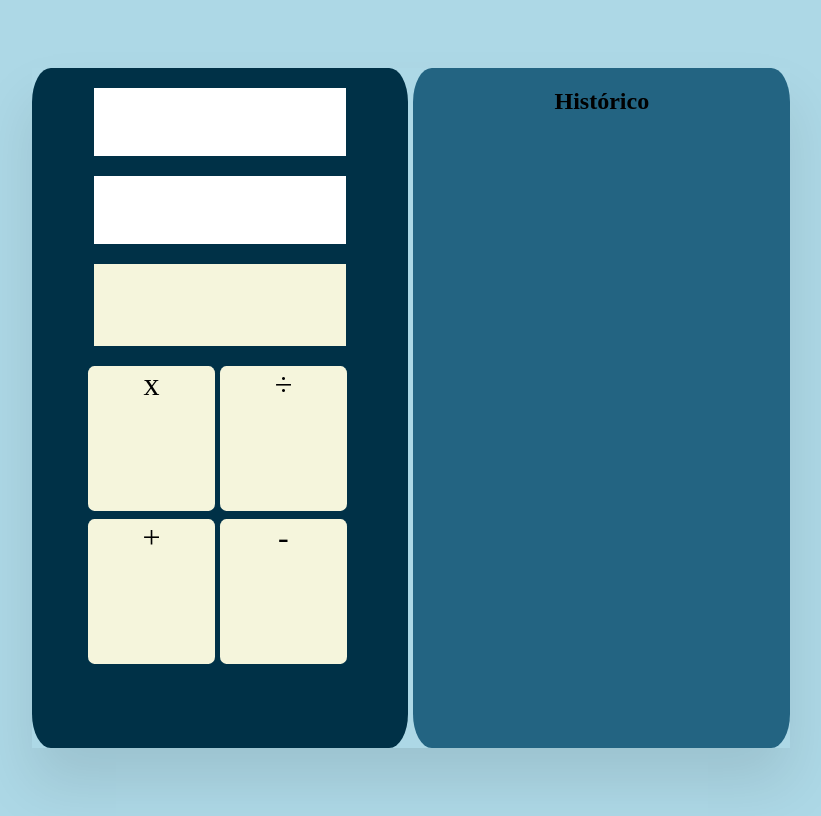
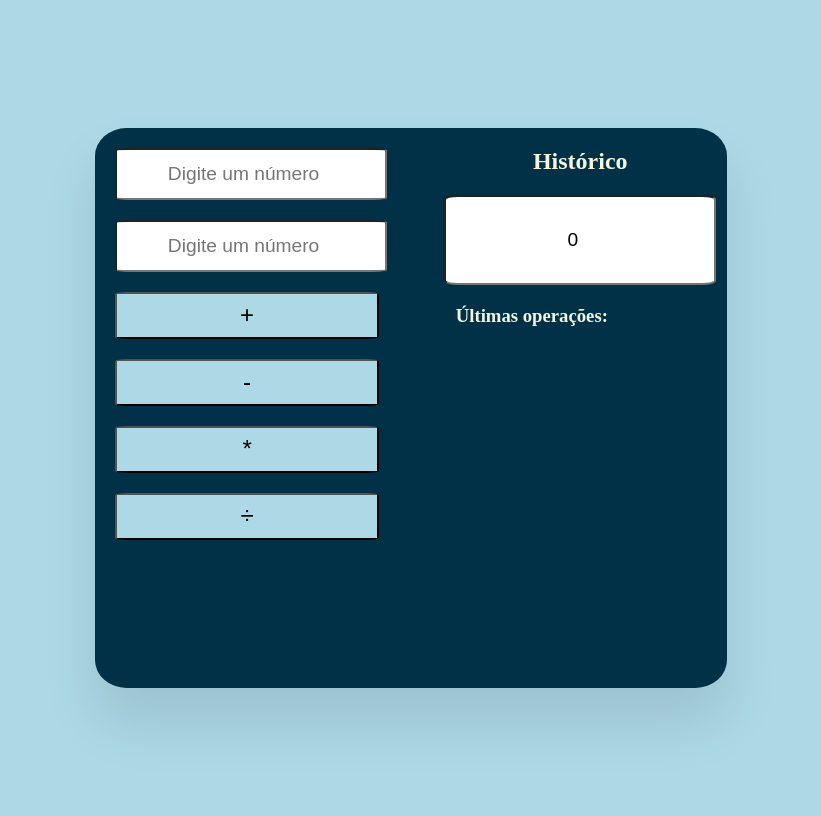
Before and after one commit to mariatassiana/Calculator-, a plain HTML site: page index.html in a window 1280 px wide. Shown: the whole page, without its empty margins (229-1050 px from the left). Drawn offline with Linux system fonts and the light colour scheme.

Commit message:
finalizando com javascript

```diff
--- a/index.html
+++ b/index.html
@@ -9,28 +9,24 @@
 </head>
 <body>
     <div class="container">
-        <div class="left_side">
-            <div class="first_number"></div>
-            <div class="second_number"></div>
-            <div class="clear"></div>
-            <div class="operations">
-                <div class="columone">
-                    <div class="multiplicação">x</div>
-                    <div class="divisão">÷</div>
-                </div>
-                <div class="columntwo">
-                    <div class="adição">+</div>
-                    <div class="subtração">-</div>
-                </div>
-
+        <div class="input">
+            <input id="num1" type="number" placeholder="Digite um número">
+            <input id="num2" type="number" placeholder="Digite um número">
+            <button onclick="calc('+')">+</button>
+            <button onclick="calc('-')">-</button>
+            <button onclick="calc('*')">*</button>
+            <button onclick="calc('÷')">÷</button>
+        </div>
+        <div class="Histórico">
+            <h2>Histórico</h2>
+            <input id="output" type="number" readonly value="0"/>
+            <div id="history" class="history">
+                <h3>Últimas operações:</h3>
+                <div class="clear"></div>
+            </div>
             </div>
         </div>
-        <div class="right_side">
-            <div class="Histórico">
-                <h2>Histórico</h2>
-            </div>
-        </div>
-
     </div>
+    <script src="script.js"></script>
 </body>
 </html>
--- /dev/null
+++ b/script.js
@@ -0,0 +1,27 @@
+function calc(op){
+
+    num1 = parseFloat(document.getElementById("num1").value)
+    num2 = parseFloat(document.getElementById("num2").value)
+    var result = 0;
+
+    switch(op)
+    {
+        case '+': result  = num1 + num2; break;
+        case '-': result  = num1 - num2; break;
+        case '*': result  = num1 * num2; break;
+        case '/': result  = num1 / num2; break;
+    }
+
+    document.getElementById("output").value = result;
+
+    var newOutput = num1 + " " + op + " " + num2 + " = " +result;
+
+    document.getElementById("history").innerHTML += "<p>" + newOutput + "</p>";
+
+    var list = document.getElementById("history");
+    if(list.children.length > 10){
+        document.getElementById("history").removeChild(list.childNodes[0]);
+    }
+
+
+}
--- a/style.css
+++ b/style.css
@@ -5,110 +5,60 @@ body{
     justify-content: center;
     min-height: 100vh;
 }
+input{
+    width: 90%;
+    height: 15%;
+    text-align: center;
+    border-radius: 5%;
+    background-color: white;
+    font-size: larger;
+
+}
+button{
+  height: 15%;
+  width: 90%;
+  background-color: lightblue;
+  border-radius: 5%;
+  font-size: x-large;
+
+}
+.clear{
+    clear: both;
+}
+.input{
+    display: flex;
+    flex-direction: column;
+    width: 50%;
+    height: 70%;
+    gap: 20px;
+    padding: 20px;
+}
+.output{
+    display: flex;
+    height: 12%;
+    font-size: large;
+}
 .container{
     margin: auto;
     display: flex;
-    height: 85%;
-    width: 60%;
-    justify-content: center;
+    height: 70%;
+    width: 50%;
     box-shadow: 0 35px 55px rgb(0,0,0,0.1);
     gap: 5px;
-
-}
-.left_side{
-    height: 100%;
-    width: 50%;
     background-color: #003147;
     border-radius: 5%;
 }
-.right_side{
+.Histórico{
     height: 100%;
     width: 50%;
-    background-color: #236482;
     border-radius: 5%;
+    color: beige;
+    text-align: center;
 }
-.first_number{
+.history{
     height: 10%;
     width: 67%;
-    background-color: white;
-    margin: auto;
-    margin-top: 20px;
-}
-.second_number{
-    height: 10%;
-    width: 67%;
-    background-color: white;
-    margin: auto;
-    margin-top: 20px;
-}
-.clear{
-    height: 12%;
-    width: 67%;
-    background-color: beige;
-    margin: auto;
-    margin-top: 20px;
-}
-.operations{
-    height: 45%;
-    width: 70%;
-    background-color: #003147;
-    margin: auto;
-    margin-top: 20px;
-    gap: 5px;
-
-}
-.columone{
-    display: flex;
-    flex-wrap: wrap;
-    height: 50%;
-    width: 100%;
-    flex-direction: column;
-
-}
-.columntwo{
-    display: flex;
-    flex-wrap: wrap;
-    height: 50%;
-    width: 100%;
-    flex-direction: column;
-}
-.multiplicação{
-    height: 95%;
-    width: 48%;
-    background-color: beige;
-    border-radius: 5%;
-    text-align: center;
-    font-size: xx-large;
-
-}
-.divisão{
-    height: 95%;
-    width: 48%;
-    background-color: beige;
-    border-radius: 5%;
-    text-align: center;
-    font-size: xx-large;
-}
-.adição{
-    height: 95%;
-    width: 48%;
-    background-color: beige;
-    border-radius: 5%;
-    font-size: xx-large;
-    text-align: center;
-}
-.subtração{
-    height: 95%;
-    width: 48%;
-    background-color: beige;
-    border-radius: 5%;
-    font-size: xx-large;
-    text-align: center;
-}
-.Histórico{
-    height: 10%;
-    width: 67%;
-    margin: auto;
     margin-top: 20px;
     text-align: center;
+    color: beige;
 }
```
